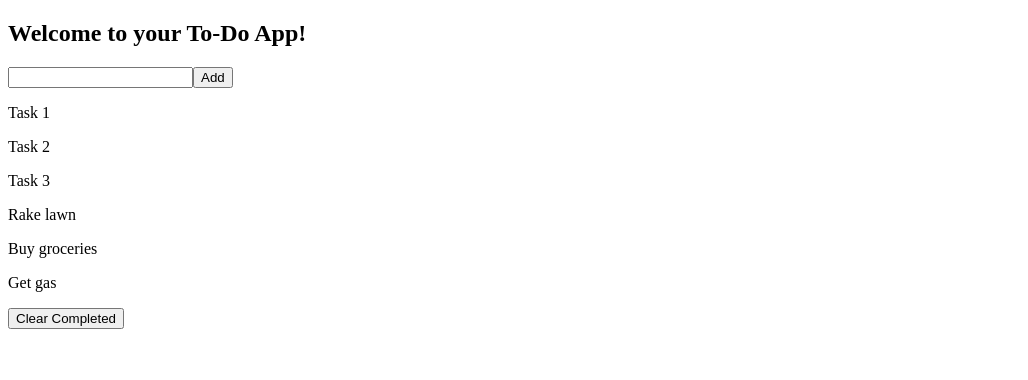
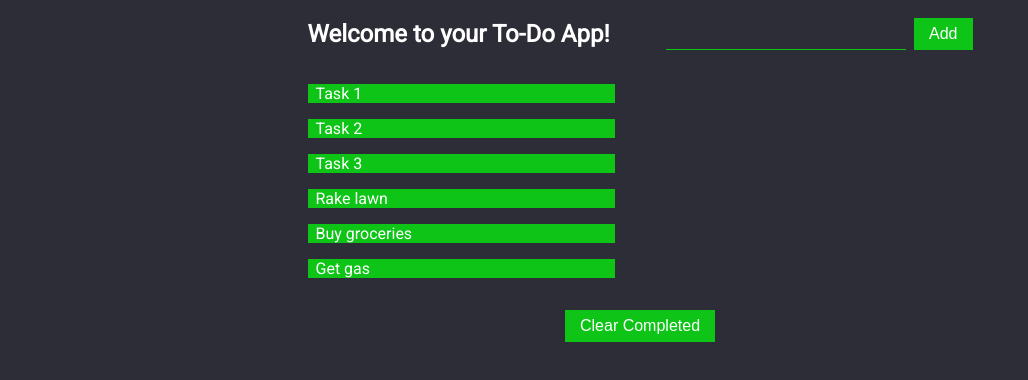
Before and after one commit to bloominstituteoftechnology/web-module-project-class-components, a React (Create React App) app: page / in a window 1280 px wide. Shown: the top 380 px of the page, without its empty margins (0-1028 px from the left). Built offline with nearby package versions, Linux system fonts and the light colour scheme.

Commit message:
Added style from guided project.

```diff
--- a/src/App.js
+++ b/src/App.js
@@ -3,6 +3,7 @@ import React from 'react';
 import TaskForm from './components/TaskForm';
 import Todo from './components/TodoList';
 import {v4 as uuidv4} from 'uuid';
+import './styles.scss';
 
 const list = [{
   task: "Task 1",
--- /dev/null
+++ b/src/styles.scss
@@ -0,0 +1,96 @@
+@import url('https://fonts.googleapis.com/css?family=Roboto');
+html,
+body {
+  width: 100%;
+  height: 100%;
+  margin: 0;
+  padding: 0;
+}
+
+body {
+  background-color: #2d2d37;
+}
+
+h1,
+h2,
+h3,
+h4,
+h5,
+h6,
+div,
+p,
+span {
+  color: white;
+  font-family: 'Roboto', sans-serif;
+}
+
+.App {
+  font-family: sans-serif;
+  text-align: center;
+  padding: 0 36px;
+  max-width: 665px;
+  margin: 0 auto;
+}
+
+.header {
+  display: flex;
+  justify-content: space-between;
+  align-items: center;
+}
+h1 {
+  text-align: left;
+}
+
+.shopping-list {
+  display: flex;
+  flex-flow: row wrap;
+  justify-content: space-between;
+  width: 100%;
+  margin: 0 auto;
+}
+.item {
+  background-color: #0ec517;
+  width: 45%;
+  text-align: left;
+  margin: 4px 0;
+  padding-left: 8px;
+  cursor: pointer;
+}
+
+.item.purchased {
+  background-color: #d17d7c;
+  text-decoration: line-through;
+}
+form {
+  width: 50%;
+  display: flex;
+  justify-content: flex-end;
+}
+form > input {
+  background-color: #2d2d37;
+  border: 0;
+  padding: 6px 0;
+  font-size: 1rem;
+  width: 240px;
+  outline: 0;
+  color: white;
+  border-bottom: 1px solid #0ec517;
+  margin-right: 8px;
+}
+
+button {
+  background-color: #0ec517;
+  border: 1px solid #0ec517;
+  color: white;
+  font-size: 16px;
+  padding: 6px 14px;
+}
+
+input::placeholder {
+  color: #0ec517;
+  opacity: 1;
+}
+
+.clear-btn {
+  margin-top: 16px;
+}
```
